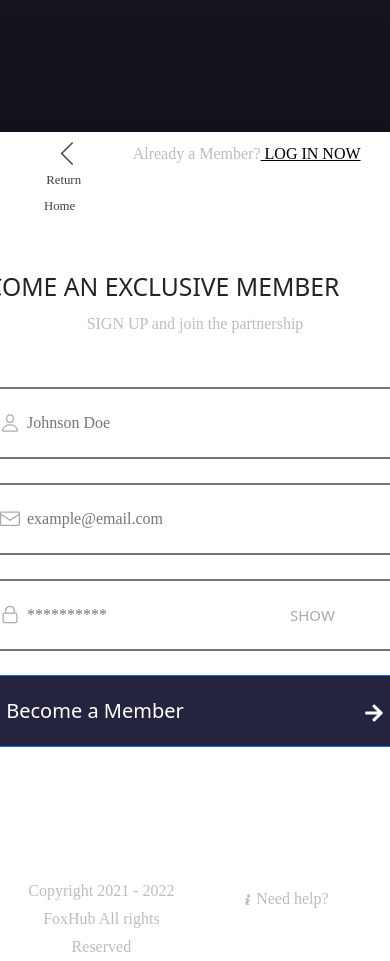
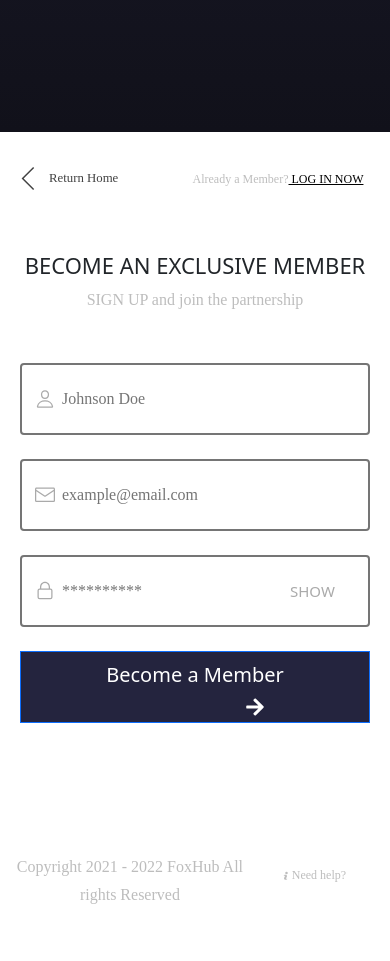
Before and after one commit to Earthpasserby/Demostration, a React (Create React App) app: page / in a window 390 px wide. Shown: the part 840-1801 px from the top of the page. After the commit the page ends 1770 px from the top, so only its background shows below. Built offline with nearby package versions, Linux system fonts and the light colour scheme; a web font is replaced by a local one.

Commit message:
mooooore

```diff
--- a/src/App.css
+++ b/src/App.css
@@ -129,3 +129,51 @@ span p {
   background: #24243e;
   border-radius: 0 !important;
 }
+@media screen and (max-width: 768px) {
+  body {
+    overflow: scroll;
+  }
+  .Return-home {
+    margin-left: -25px !important;
+    margin-top: 25px;
+  }
+  .spanButton {
+    font-size: 12.8px !important;
+    color: #424242 !important;
+  }
+  .p-2 {
+    width: 200px !important;
+    font-size: 12px !important;
+  }
+  .H-text {
+    text-align: center;
+  }
+  .H-text h2 {
+    font-size: 22px !important;
+    margin-top: -30px !important;
+  }
+
+  .input-field {
+    width: 350px !important;
+    text-align: left !important;
+  }
+  .input-container {
+    text-align: center !important;
+  }
+
+  .input-icon {
+    left: 45px !important;
+  }
+  .bt1 {
+    width: 350px !important;
+    border-radius: 0 !important;
+    display: flex;
+    justify-content: center !important;
+    align-items: center !important;
+    margin-left: 35px !important;
+  }
+
+  .icon {
+  margin-left: 120px !important;
+}
+}
--- a/src/MyComponents/Signup.jsx
+++ b/src/MyComponents/Signup.jsx
@@ -48,7 +48,7 @@ const Signup = () => {
             </div>
           </Col>
           <Col md={8}>
-            <div className="d-flex justify-content-between">
+            <div className="d-flex justify-content-between Return-home">
               <Link to="/" style={{ textDecoration: "none" }}>
                 <div className="MainButton  topleft">
                   <Button type="btn" variant="Secondary">
@@ -67,9 +67,9 @@ const Signup = () => {
                 <Link style={{ color: "black" }}> LOG IN NOW</Link>
               </p>
             </div>
-            <div className="mt-5 d-flex align-items-center justify-content-center">
+            <div className="mt-5 d-flex align-items-center justify-content-center H-text">
               <div>
-                <h2>BECOME AN EXCLUSIVE MEMBER</h2>
+                <h2 className="H-Text">BECOME AN EXCLUSIVE MEMBER</h2>
                 <p className="mx-5">SIGN UP and join the partnership</p>
               </div>
             </div>
```
